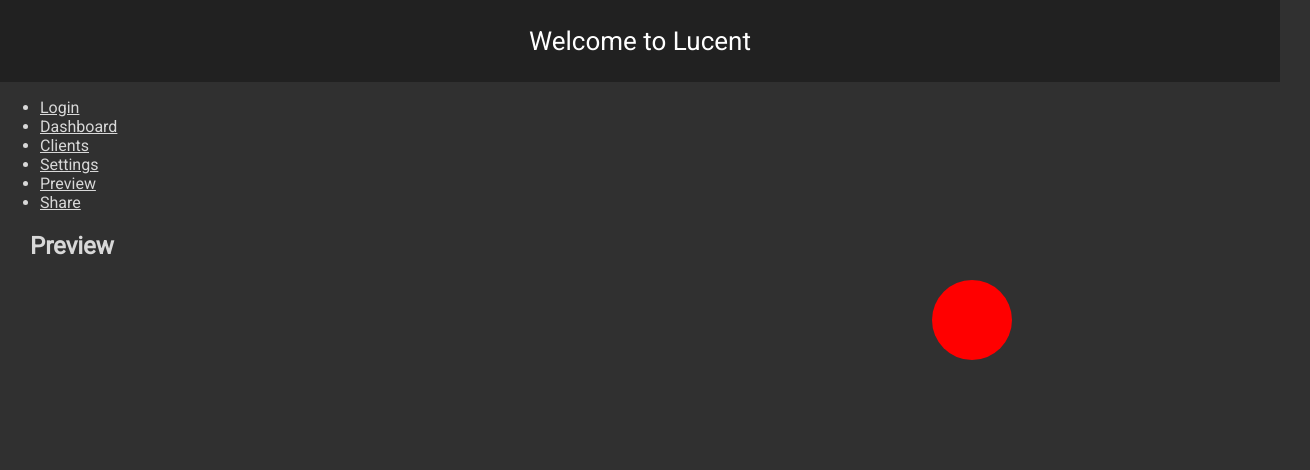
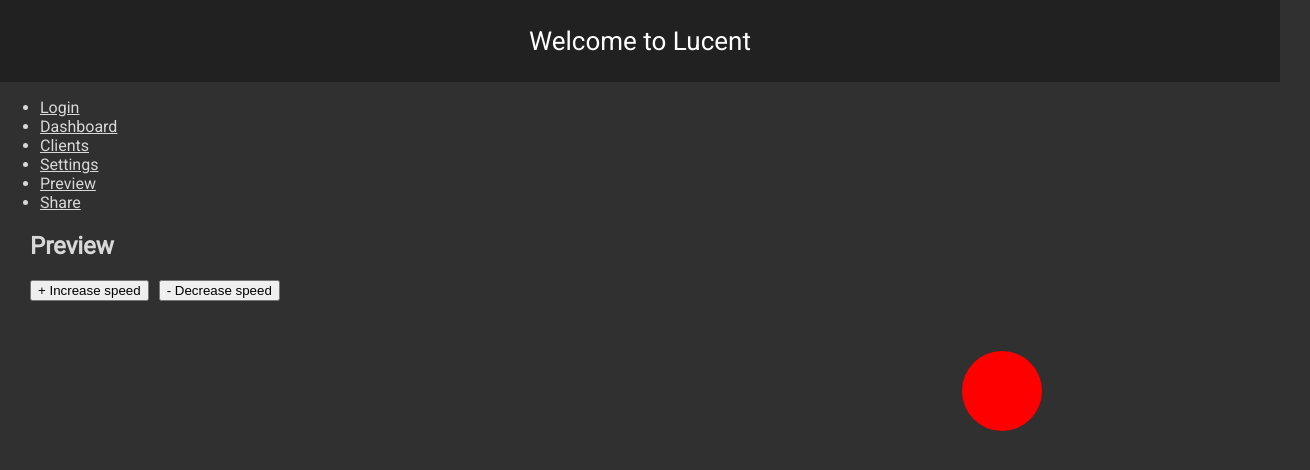
Before and after one commit to hannahmshin/lucent, a React (Create React App) app in the folder client/: page /preview in a window 1280 px wide. Shown: the top 470 px of the page, 1310 px wide, since content can reach past the window. Built offline with nearby package versions, Linux system fonts and the light colour scheme; no server answers.

Commit message:
feat(Preview): add buttons for increase and decrease speed:

```diff
--- a/client/src/App.css
+++ b/client/src/App.css
@@ -61,6 +61,7 @@ nav + div {
   justify-content: center;
   align-items: center;
 	width: 100%;
+  margin-top: 50px;
 }
 
 .path {
@@ -99,3 +100,7 @@ nav + div {
     left: 0;
   }
 }
+
+nav button {
+  margin-right: 10px;
+}
--- a/client/src/components/Preview.js
+++ b/client/src/components/Preview.js
@@ -1,14 +1,35 @@
 import React from 'react';
 
 function Preview() {
+  let lightSpeed = 2;
+
+  const increaseSpeed = () => {
+    const lightElem = document.getElementById("elem");
+    if (lightSpeed > 1) {
+      lightSpeed -= 1;
+    }
+    lightElem.style = 'animation: ani ' + lightSpeed + 's infinite';
+  };
+
+
+  const decreaseSpeed = () => {
+    const lightElem = document.getElementById("elem");
+    lightSpeed += 1;
+    lightElem.style = 'animation: ani ' + lightSpeed + 's infinite';
+  }
+
   return (
     <div>
       <h2>Preview</h2>
 
+      <nav>
+        <button id="increase-speed" onClick={increaseSpeed}> + Increase speed</button>
+        <button id="decrease-speed" onClick={decreaseSpeed}> - Decrease speed</button>
+      </nav>
 
-      <div class="container">
-        <div class="path">
-          <span id="elem" class="shape trail"></span>
+      <div className="container">
+        <div className="path">
+          <span id="elem" className="shape trail"></span>
         </div>
       </div>
 
```
